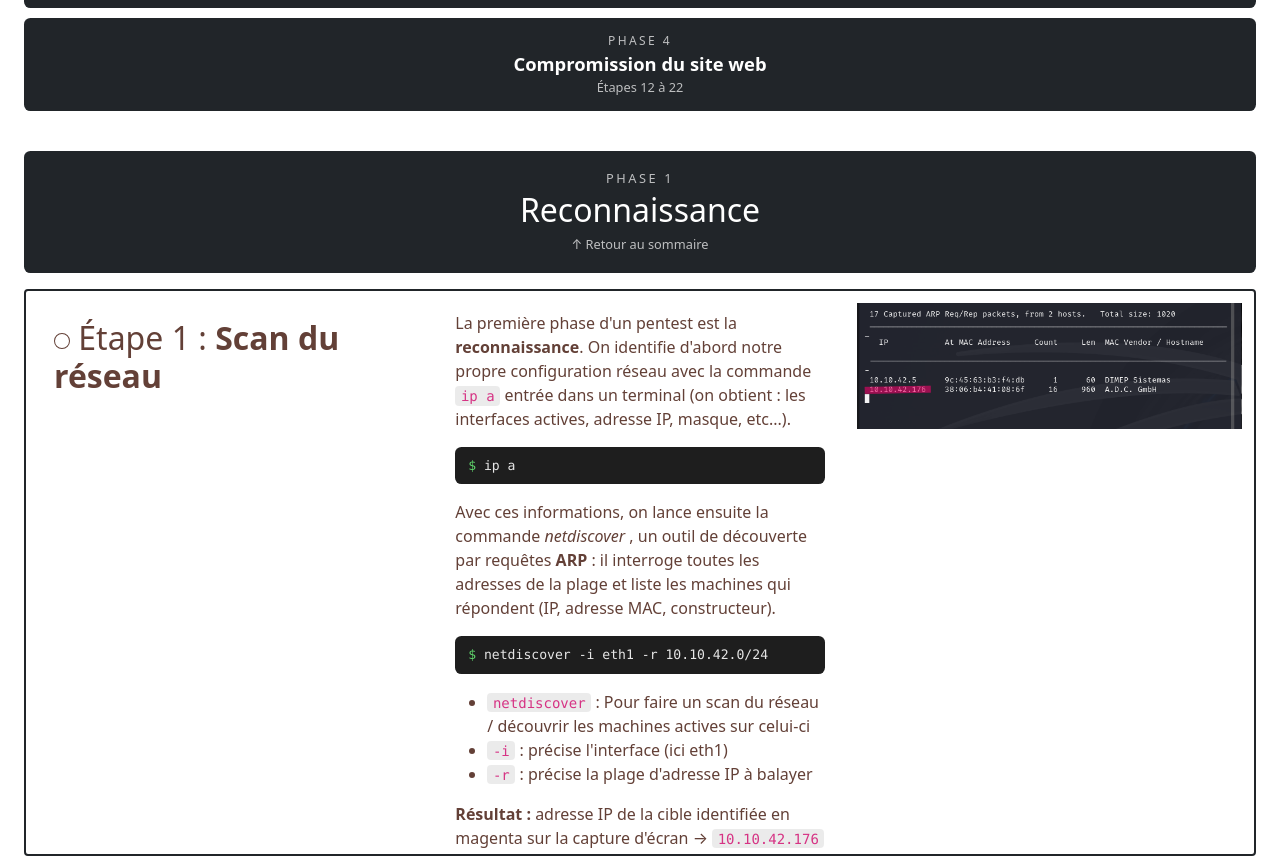
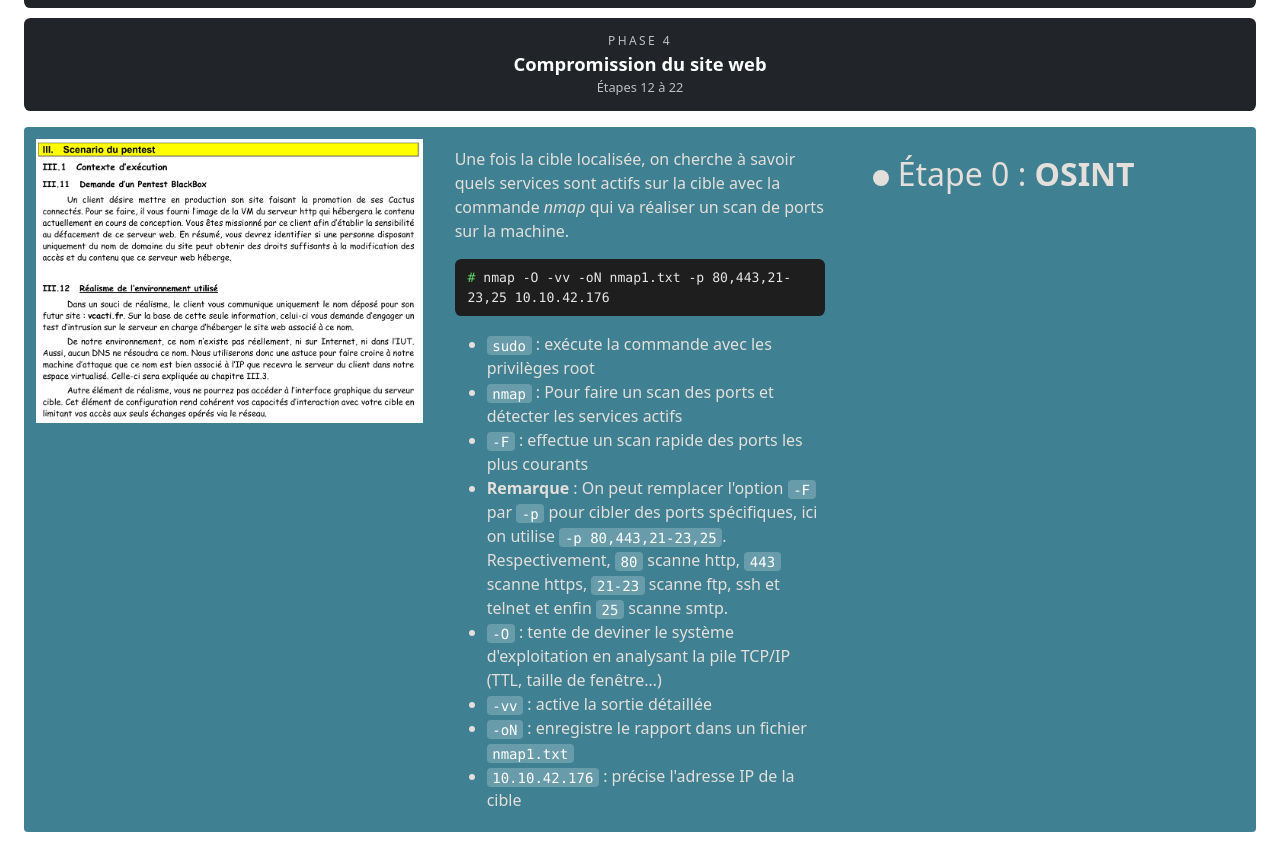
Before and after one commit to Jec-13/portfolio-lucien-gaborel.byh.fr, a plain HTML site: page Projet_PentestV1_5.html in a window 1280 px wide. Shown: the part 878-1734 px from the top of the page. Drawn offline with nearby package versions, Linux system fonts and the light colour scheme.

Commit message:
etape 0 : OSINT

```diff
--- a/Projet_PentestV1_5.html
+++ b/Projet_PentestV1_5.html
@@ -106,6 +106,40 @@
   </nav>
 
   <!-- ============ PHASE 1 : RECONNAISSANCE ============ -->
+
+<!-- Etape 0 -->
+  <article id="Etape0" class="row m-3 rounded light-blue-bg">
+    <section class="col p-1">
+      <img src="img/pentest_illustration/scénario_Pentest.png" class="card-img-top p-2" alt="OSINT">
+    </section>
+    <section class="col p-1">
+      <p class="white-txt m-3">
+        Une fois la cible localisée, on cherche à savoir quels services sont actifs sur la cible avec la commande <i>nmap</i> qui va réaliser un scan de ports sur la machine.
+      </p>
+        <code class="pentest-cmd m-3"><span class="prompt"># </span>nmap -O -vv -oN nmap1.txt -p 80,443,21-23,25 10.10.42.176</code>
+      <p class="white-txt m-3">
+        <ul class="white-txt m-3">
+          <li><code>sudo</code> : exécute la commande avec les privilèges root</li>
+          <li><code>nmap</code> : Pour faire un scan des ports et détecter les services actifs</li>
+          <li><code>-F</code> : effectue un scan rapide des ports les plus courants</li>
+          <li><b>Remarque</b> : On peut remplacer l'option <code>-F</code> par <code>-p</code> pour cibler des ports spécifiques, ici on utilise <code>-p 80,443,21-23,25</code>.
+            Respectivement, <code>80</code> scanne http, <code>443</code> scanne https, <code>21-23</code> scanne ftp, ssh et telnet et enfin <code>25</code> scanne smtp.</li>
+          <li><code>-O</code> : tente de deviner le système d'exploitation en analysant la pile TCP/IP (TTL, taille de fenêtre…)</li>
+          <li><code>-vv</code> : active la sortie détaillée</li>
+          <li><code>-oN</code> : enregistre le rapport dans un fichier <code>nmap1.txt</code></li>
+          <li><code>10.10.42.176</code> : précise l'adresse IP de la cible</li>
+        </ul>
+      </p>
+    </section>
+    <section class="col p-1">
+      <h2 class="white-txt p-4">
+        <svg xmlns="http://www.w3.org/2000/svg" width="16" height="16" fill="currentColor" class="bi bi-circle-fill" viewBox="0 0 16 16">
+          <circle cx="8" cy="8" r="8"/>
+        </svg>
+        Étape 0 : <b>OSINT</b>
+      </h2>
+    </section>
+  </article>
 
   <!-- Etape 1 -->
   <section id="phase1" class="phase-title">
```
Also changed, not shown: img/pentest_illustration/scénario_Pentest.png (added).
